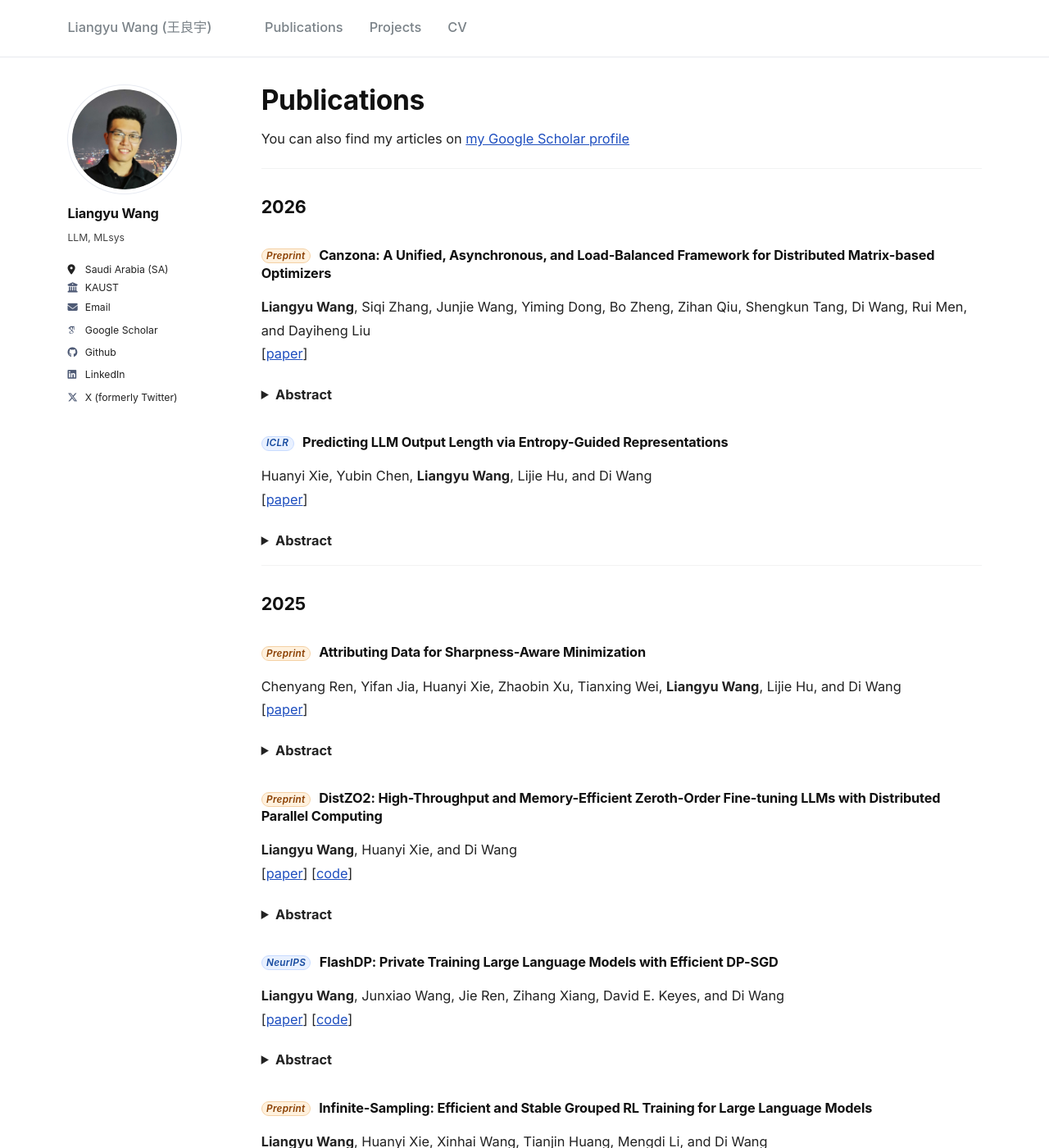
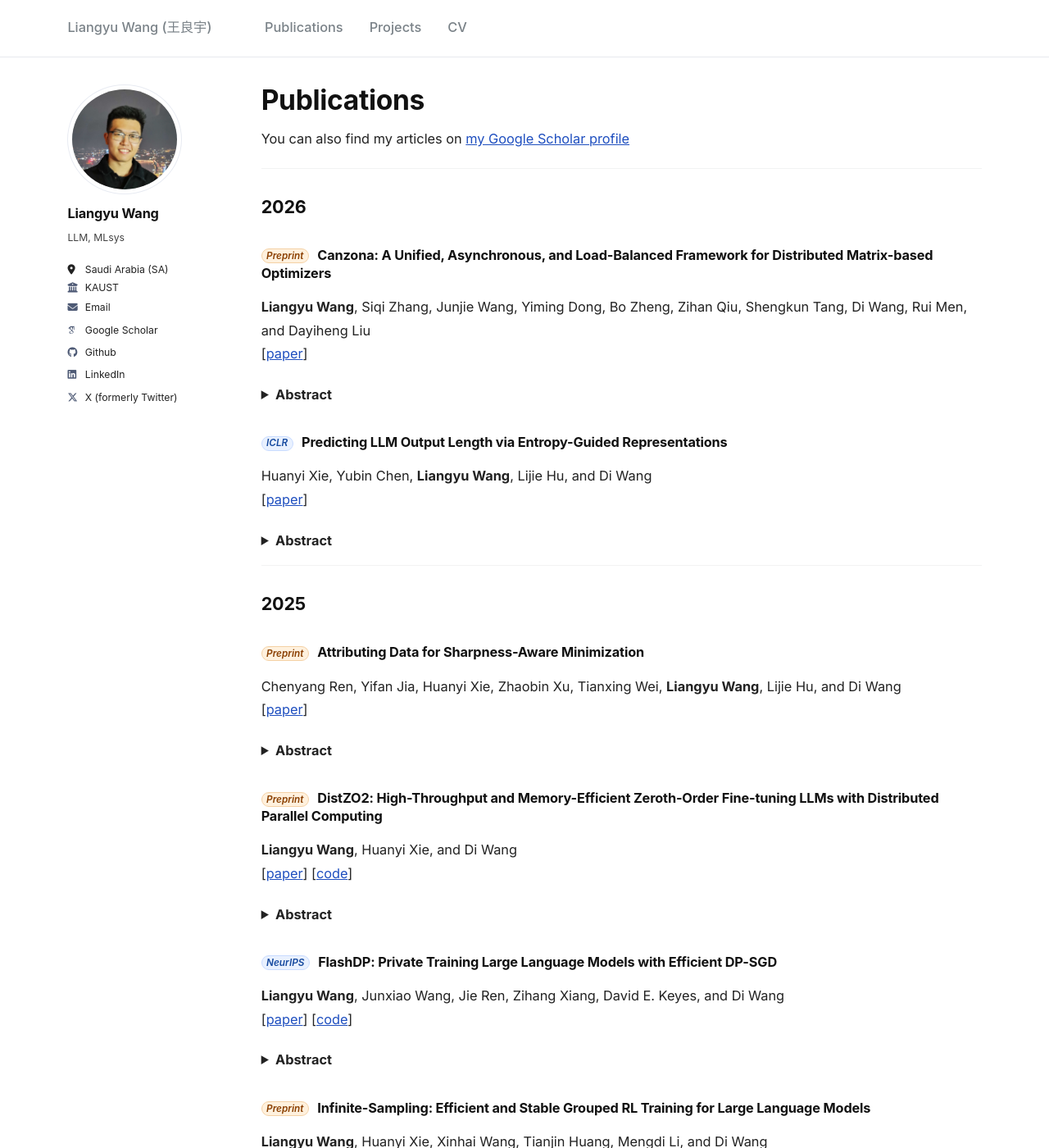
Before and after one commit to liangyuwang/liangyuwang.github.io, a Jekyll site: the page built from _pages/publications.md, in a window 1280 px wide and 1400 px high. Shown: the whole window at 82% size. Built offline with Jekyll 4.4.1, drawn with Linux system fonts in a browser that asks for light colours; some web fonts are replaced.

Commit message:
polish theme

```diff
--- a/assets/css/custom-theme.css
+++ b/assets/css/custom-theme.css
@@ -257,8 +257,10 @@ h3 .venue {
   font-size: 0.72em;
   font-style: italic;
   font-weight: 600;
-  letter-spacing: 0.02em;
-  text-transform: none;
+  letter-spacing: 0;
+  text-transform: none !important;
+  font-variant: normal;
+  font-variant-caps: normal;
   padding: 0.08em 0.46em;
   border-radius: 999px;
   margin-right: 0.42rem;
```
